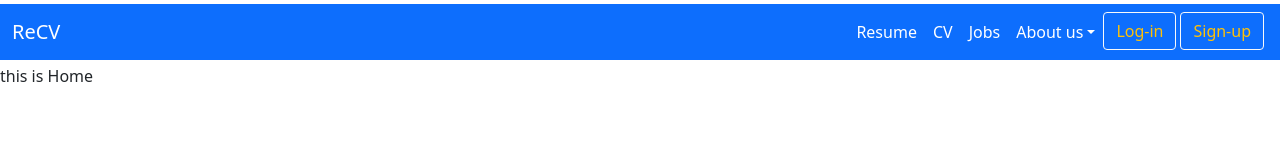
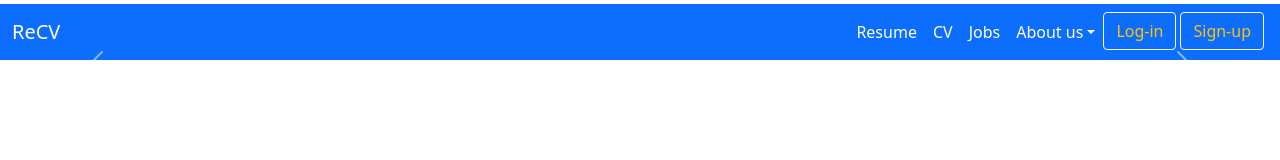
Before and after one commit to HarshitRaghav55/ReCV, a React (Create React App) app in the folder application/: page / in a window 1280 px wide. Shown: the top 160 px of the page. Built offline with nearby package versions, Linux system fonts and the light colour scheme.

Commit message:
added crousel in home

```diff
--- a/application/src/Content/Home.tsx
+++ b/application/src/Content/Home.tsx
@@ -1,7 +1,8 @@
 import React from "react";
+import { Carousel } from "react-bootstrap";
 const Home = () =>{
     return (<React.Fragment>
-        this is Home
+        <Carousel />
     </React.Fragment>)
 }
 export default Home;
```
